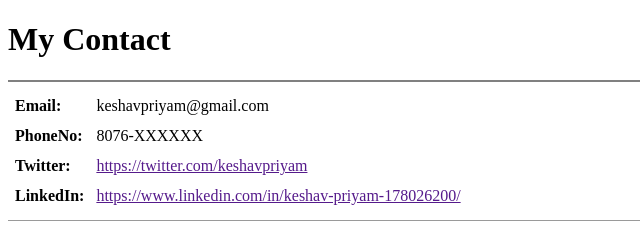
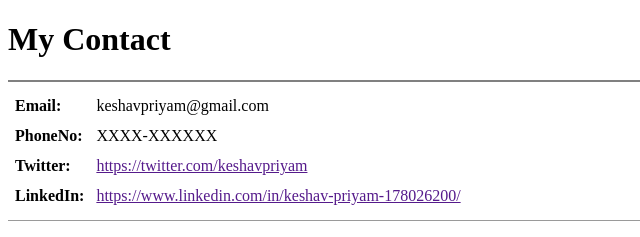
Before and after one commit to kshavp/cv, a plain HTML site: page contact-me.html in a window 1280 px wide. Shown: the top 237 px of the page, 0-640 px from the left. Drawn offline with Linux system fonts and the light colour scheme.

Commit message:
Contact Initials Hidden

```diff
--- a/contact-me.html
+++ b/contact-me.html
@@ -16,7 +16,7 @@
         </tr>
         <tr>
             <td><b>PhoneNo:</b></td>
-            <td>8076-XXXXXX</td>
+            <td>XXXX-XXXXXX</td>
         </tr>
         <tr>
             <td><b>Twitter:</b></td>
```
